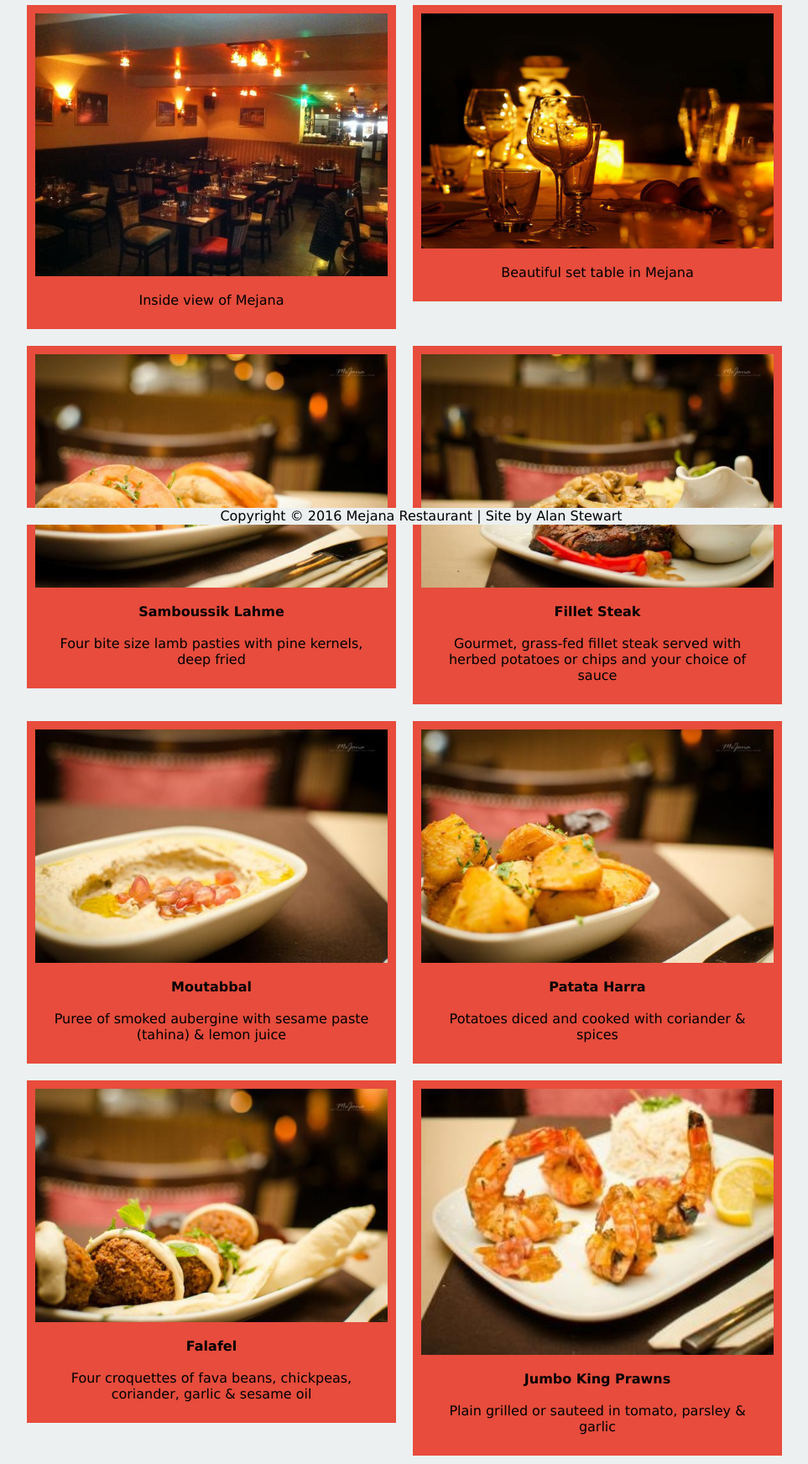
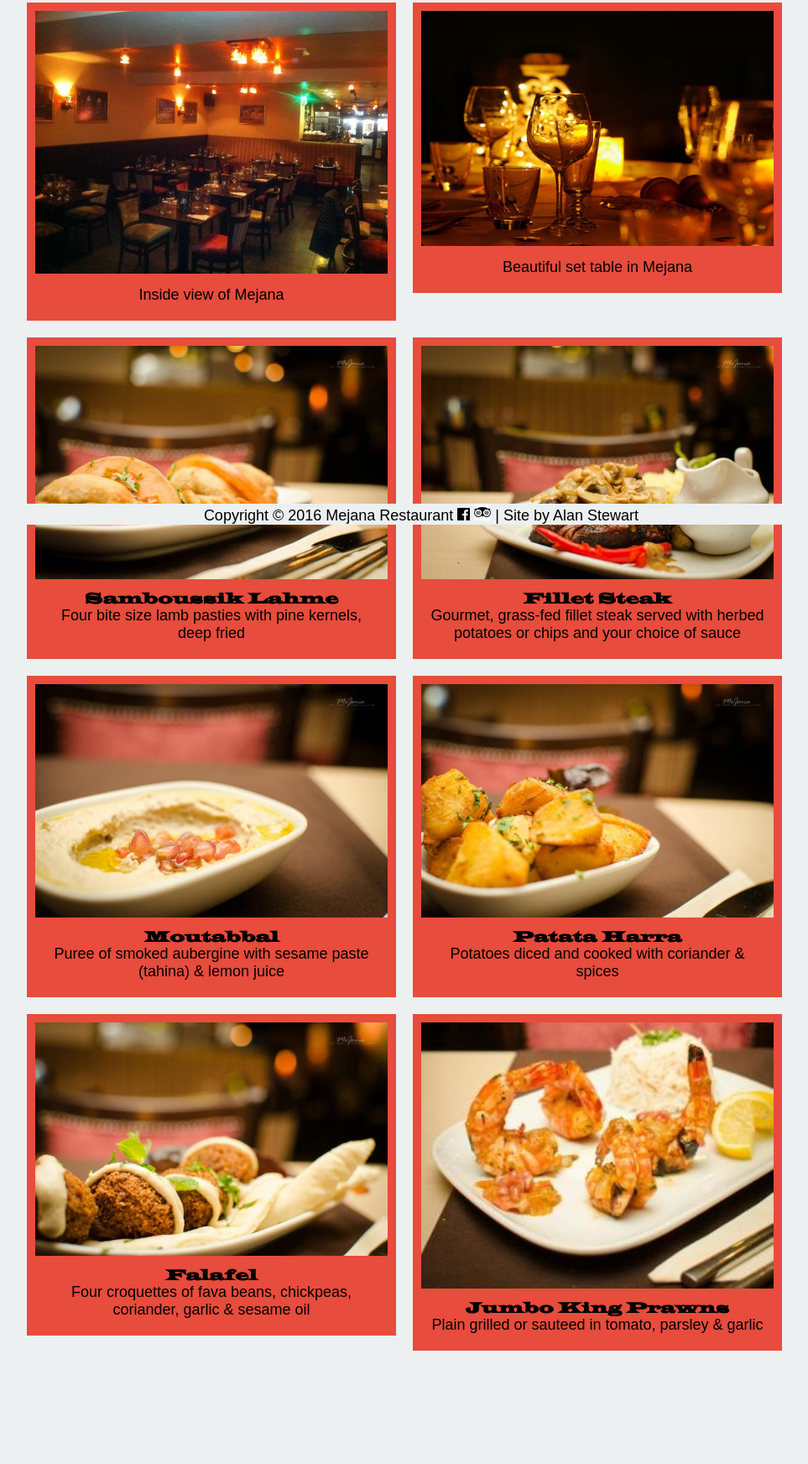
Before and after one commit to ajsgamedev/WebDevProjects, a plain HTML site: page Project1/gallery.html in a window 1280 px wide. Shown: the part 175-1919 px from the top of the page at 84% size, without its empty margins (138-1101 px from the left). After the commit the page ends 1794 px from the top, so only its background shows below. Drawn offline with Linux system fonts and the light colour scheme; a web font is replaced by a local one.

Commit message:
Added Fonts and sturctured subfolders for CSS
Added Facebook and tripadvisor icons and placed them on index, contacts
us pages and on footer.

```diff
--- a/Project1/style.css
+++ b/Project1/css/style.css
@@ -23,18 +23,41 @@
       |___/|_|          |___/          |_|          |___/
 */
 
+@font-face {
+    font-family: "WideLatin" ;
+    src: url("fonts/wide_latin.ttf") format('truetype');
+}
+
+@font-face {
+	font-family: "Castellar" ;
+	src: url("fonts/castellar.ttf") format('truetype'),
+	url("fonts/castellar.eot") format ('embedded-opentype');
+}
+
+@font-face {
+font-family: 'Amaranth', sans-serif;
+}
+
 body {
 	background-color: #ecf0f1;
 	color: #000000;
-	font-family: 'Verdana', cursive, san-serif;
+	font-family: 'Amaranth', sans-serif;
+	font-weight: lighter;
 	cursor: default;
+	font-size: 18px;
 	margin:0;
 	padding:0;
 	height:100%;
 }
 
-h1, h2 {
+h1, h2, h4 {
 	text-align: center;
+	font-family: "WideLatin", cursive;
+	font-weight:bold;
+}
+
+h1{
+
 }
 
 article ul {
@@ -51,10 +74,9 @@ article a:hover {
 	font-weight: bold;
 }
 
-.code {
-	font-family: "Courier New", Courier, monospace;
-	font-weight: bold;
-}
+
+
+
 
 
 /*
@@ -74,7 +96,7 @@ nav{
 
 
 nav ul {
-	font-size: 12pt;
+	font-size: 15pt;
 	font-weight: bold;
 	list-style-type: none;
 }
@@ -285,6 +307,10 @@ nav ul li:hover a:hover {
 	clear: both;
 }
 
+a {
+   text-decoration: none;
+}
+
 img {
 		max-width: 100%;
 		height: auto;
@@ -315,7 +341,7 @@ embed {
 
 
 .desc {
-    padding: 15px;
+    padding: 10px;
     text-align: center;
 }
 
@@ -331,14 +357,16 @@ embed {
 
 .footer {
 	width:100%;
-	height:20px;
-	position:fixed;
+	height:25px;
+	position: fixed;
   right: 0;
 	bottom:0;
 	left:0;
   text-align: center;
   background-color: #ecf0f1;
 }
+
+
 
 
 /*
@@ -428,4 +456,8 @@ embed {
 			display: block;
 		}
 
+		.footer{
+			height:50px;
+		}
+
 }
--- a/Project1/gallery.html
+++ b/Project1/gallery.html
@@ -5,14 +5,15 @@
 	<head>
 		<meta charset="utf-8"/>
 		<title>Photos of Mejana Lebanese Restaurant, Limerick, Ireland</title>
-		<link rel="stylesheet" type="text/css" href="style.css"/>
+		<link rel="stylesheet" type="text/css" href="css/style.css"/>
+		<link href="https://fonts.googleapis.com/css?family=Amaranth" rel="stylesheet">
 
 	</head>
 
 	<body>
 
 		<div id='container'>
-			<div class='col-12'><h1>MEJANA</h1></div>
+			<div class='col-12'><h1>MeJana</h1></div>
 			<div class="clearfix"></div>
 
 
@@ -52,7 +53,7 @@
       <img src="img/mejanafood1.jpg" alt="food" width="600" height="400">
     	<div class="desc">
 				<h4>Samboussik Lahme</h4>
-				<p><br>
+				<p>
 					Four bite size lamb pasties with pine kernels, deep fried
 				</p>
 			</div>
@@ -61,7 +62,7 @@
 			<div class="col-6">
       <img src="img/mejanafood3.jpg" alt="food" width="600" height="400">
     	<div class="desc"><h4>Fillet Steak</h4>
-				<p><br>
+				<p>
 					Gourmet, grass-fed fillet steak served with herbed potatoes or chips and your choice of sauce
 				</p>
 			</div>
@@ -72,7 +73,7 @@
       <img src="img/mejanafood5.jpg" alt="food" width="600" height="400">
     	<div class="desc">
 				<h4>Moutabbal</h4>
-				<p><br>
+				<p>
 					Puree of smoked aubergine with sesame paste (tahina) & lemon juice
 				</p>
 			</div>
@@ -82,7 +83,7 @@
       <img src="img/mejanafood6.jpg" alt="food" width="600" height="400">
     	<div class="desc">
 				<h4>Patata Harra</h4>
-				<p><br>
+				<p>
 					Potatoes diced and cooked with coriander & spices
 				</p>
 			</div>
@@ -94,7 +95,7 @@
       <img src="img/mejanafood4.jpg" alt="food" width="600" height="400">
     	<div class="desc">
 				<h4>Falafel</h4>
-				<p><br>
+				<p>
 					Four croquettes of fava beans, chickpeas, coriander, garlic & sesame oil
 				</p>
 			</div>
@@ -103,18 +104,26 @@
 			<div class="col-6">
       <img src="img/mejanafood2.jpg" alt="food" width="600" height="400">
     	<div class="desc"><h4>Jumbo King Prawns</h4>
-				<p><br>
+				<p>
 					Plain grilled or sauteed in tomato, parsley & garlic
 				</p>
 			</div>
 			</div>
+			<div class="clearfix"></div>
 
+		</div> <!-- End of Container -->
 			<div class="clearfix"></div>
-		</div> <!-- End of Container -->
-
 		<div class="footer">
 			<p>
-				Copyright © 2016 Mejana Restaurant | Site by Alan Stewart
+				Copyright © 2016 Mejana Restaurant
+			 <a href="https://www.facebook.com/MejanaRestaurant">
+			<img src="img/facebook-symbol.jpg" alt="" height=15px width=15px/>
+			</a>
+
+			<a href="https://www.tripadvisor.ie/Restaurant_Review-g186621-d2398339-Reviews-Mejana_Restaurant-Limerick_County_Limerick.html">
+		 <img src="img/tripadvisor-icon.jpg" alt="Link Icon to Trip Advisor reviews" height=15px width=20px/>
+		 </a>
+				| Site by Alan Stewart
 			</p>
 		</div>
 	</body>
```
Also changed, not shown: Project1/aboutUs.html (+15 -6 lines), Project1/contactUs.html (+22 -6 lines), Project1/foodMenu.html (+12 -3 lines), Project1/index.html (+21 -4 lines), Project1/css/fonts/castellar.ttf (added), Project1/css/fonts/wide_latin.ttf (added), Project1/img/facebook-symbol.jpg (added), Project1/img/mejanaOutside.jpg, Project1/img/tripadvisor-icon.jpg (added), 1 other file.
